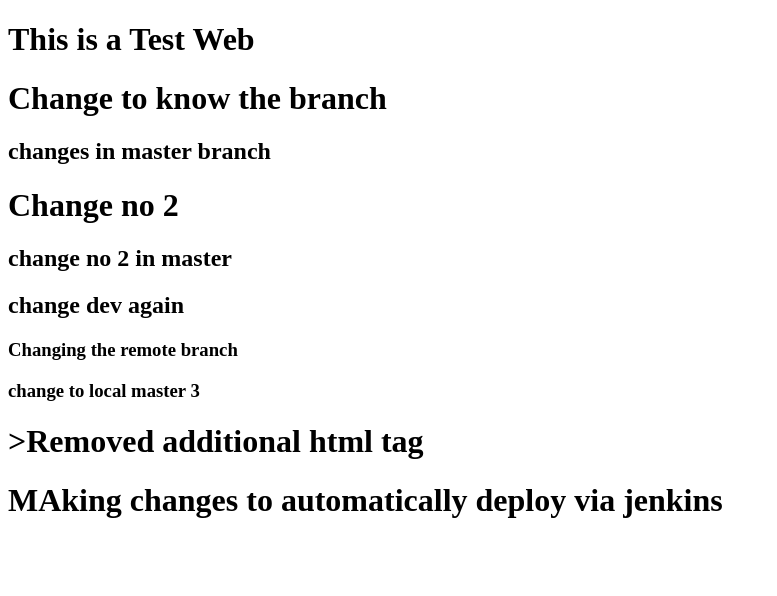
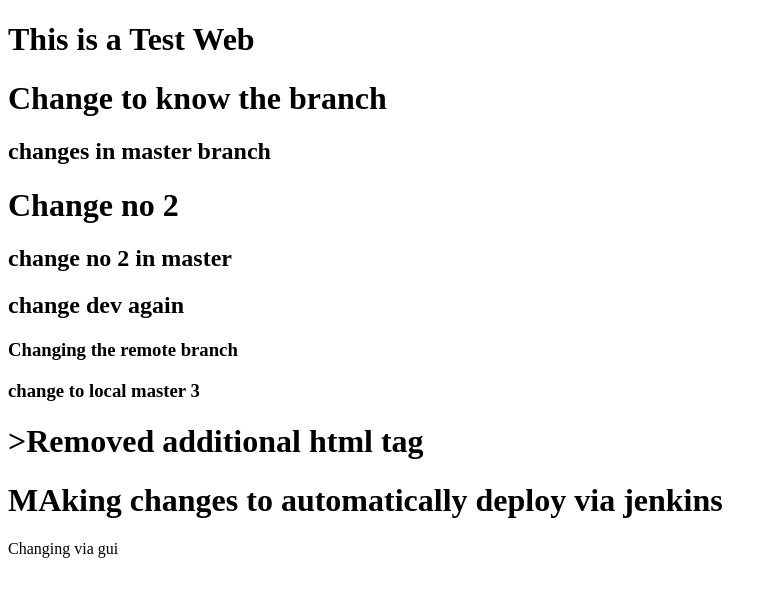
Before and after one commit to dinurj/devops-webtest, a plain HTML site: page index.html in a window 1280 px wide. Shown: the whole page, without its empty margins (0-777 px from the left). Drawn offline with Linux system fonts and the light colour scheme.

Commit message:
changing via gui

```diff
--- a/index.html
+++ b/index.html
@@ -10,4 +10,5 @@
     <h3>change to local master 3</h3>
     <h1>>Removed additional html tag</h1>
     <h1> MAking changes to automatically deploy via jenkins</h1>
+    Changing via gui
 </html>
```
